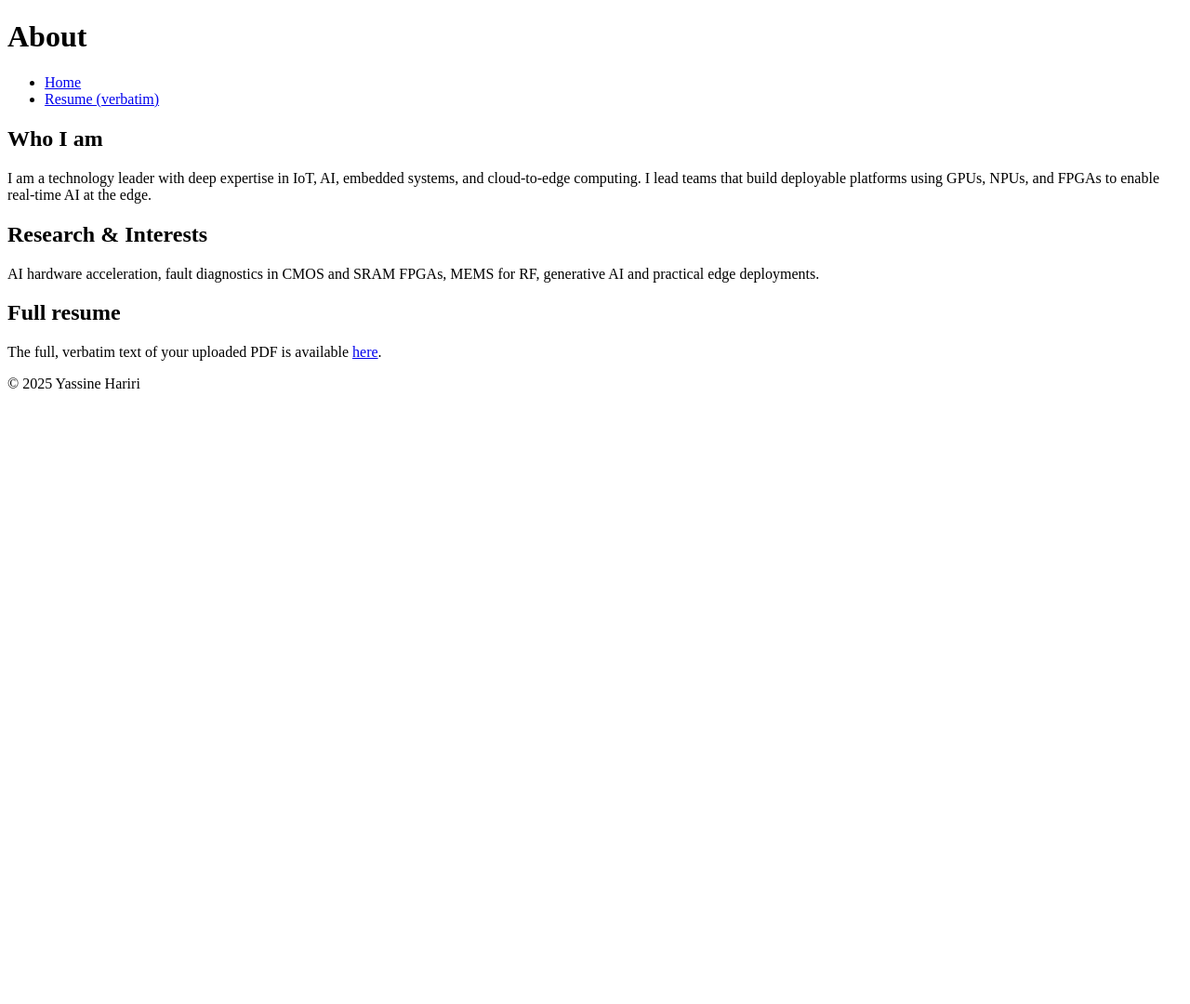
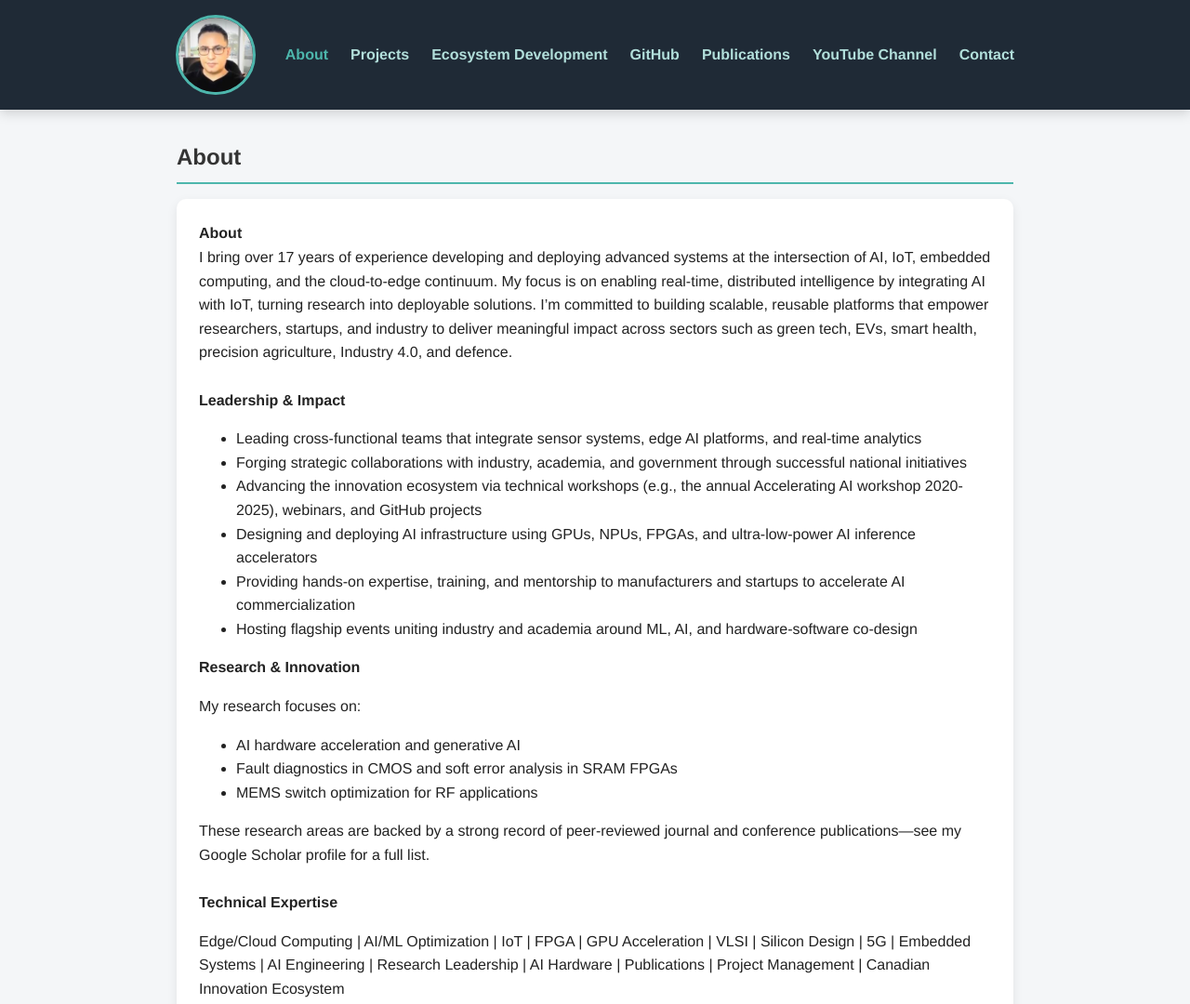
Before and after one commit to yhariri/yhariri.github.io, a plain HTML site: page about.html in a window 1280 px wide. Shown: the top 1080 px of the page at 93% size. Before the commit the page ends 800 px from the top, so only its background shows below. Drawn offline with Linux system fonts and the light colour scheme.

Commit message:
Update about.html

```diff
--- a/about.html
+++ b/about.html
@@ -1,48 +1,60 @@
 <!DOCTYPE html>
 <html lang="en">
 <head>
-<meta charset="utf-8">
+<meta charset="UTF-8">
 <meta name="viewport" content="width=device-width, initial-scale=1">
-<title>About — Yassine Hariri</title>
-<link rel="stylesheet" href="style.css">
+<title>About - Yassine Hariri</title>
+<link rel="stylesheet" href="css/styles.css">
+<link rel="icon" href="images/yassinepic.jpg">
 </head>
 <body>
-<header class="site-header">
-<div class="container">
-<h1>About</h1>
-<nav>
-<ul class="nav">
-<li><a href="index.html">Home</a></li>
-<li><a href="resume.html">Resume (verbatim)</a></li>
-</ul>
-</nav>
-</div>
+
+<header>
+  <img src="images/yassinepic.jpg" alt="Yassine Hariri">
+  <nav>
+    <a href="index.html" class="active">About</a>
+    <a href="projects.html">Projects</a>
+    <a href="ecosystem.html">Ecosystem Development</a>
+    <a href="github.html">GitHub</a>
+    <a href="publications.html">Publications</a>
+    <a href="youtube.html">YouTube Channel</a>
+    <a href="contact.html">Contact</a>
+  </nav>
 </header>
 
+<section id="about">
+  <h2>About</h2>
+  <div class="card">
+    <strong>About</strong><br>
+    I bring over 17 years of experience developing and deploying advanced systems at the intersection of AI, IoT, embedded computing, and the cloud-to-edge continuum. My focus is on enabling real-time, distributed intelligence by integrating AI with IoT, turning research into deployable solutions. I’m committed to building scalable, reusable platforms that empower researchers, startups, and industry to deliver meaningful impact across sectors such as green tech, EVs, smart health, precision agriculture, Industry 4.0, and defence.
+    <br><br>
+    <strong>Leadership & Impact</strong>
+    <ul>
+      <li>Leading cross-functional teams that integrate sensor systems, edge AI platforms, and real-time analytics</li>
+      <li>Forging strategic collaborations with industry, academia, and government through successful national initiatives</li>
+      <li>Advancing the innovation ecosystem via technical workshops (e.g., the annual Accelerating AI workshop 2020-2025), webinars, and GitHub projects</li>
+      <li>Designing and deploying AI infrastructure using GPUs, NPUs, FPGAs, and ultra-low-power AI inference accelerators</li>
+      <li>Providing hands-on expertise, training, and mentorship to manufacturers and startups to accelerate AI commercialization</li>
+      <li>Hosting flagship events uniting industry and academia around ML, AI, and hardware-software co-design</li>
+    </ul>
+    <strong>Research & Innovation</strong>
+    <p>My research focuses on:</p>
+    <ul>
+      <li>AI hardware acceleration and generative AI</li>
+      <li>Fault diagnostics in CMOS and soft error analysis in SRAM FPGAs</li>
+      <li>MEMS switch optimization for RF applications</li>
+    </ul>
+    These research areas are backed by a strong record of peer-reviewed journal and conference publications—see my Google Scholar profile for a full list.
+    <br><br>
+    <strong>Technical Expertise</strong>
+    <p>Edge/Cloud Computing | AI/ML Optimization | IoT | FPGA | GPU Acceleration | VLSI | Silicon Design | 5G | Embedded Systems | AI Engineering | Research Leadership | AI Hardware | Publications | Project Management | Canadian Innovation Ecosystem</p>
+    <br>
+    <strong>Let’s Connect</strong>
+    <p>If you're developing IoT and edge AI systems, working on real-time analytics, or looking to shape innovation strategy—I’d be happy to connect.</p>
+  </div>
+</section>
 
-<main class="container">
-<h2>Who I am</h2>
-<p>
-I am a technology leader with deep expertise in IoT, AI, embedded systems, and
-cloud-to-edge computing. I lead teams that build deployable platforms using GPUs,
-NPUs, and FPGAs to enable real-time AI at the edge.
-</p>
+<footer>© 2025 Yassine Hariri</footer>
 
-
-<h2>Research & Interests</h2>
-<p>
-AI hardware acceleration, fault diagnostics in CMOS and SRAM FPGAs, MEMS for RF,
-generative AI and practical edge deployments.
-</p>
-
-
-<h2>Full resume</h2>
-<p>The full, verbatim text of your uploaded PDF is available <a href="resume.html">here</a>.</p>
-</main>
-
-
-<footer>
-<p>© 2025 Yassine Hariri</p>
-</footer>
 </body>
 </html>
```
